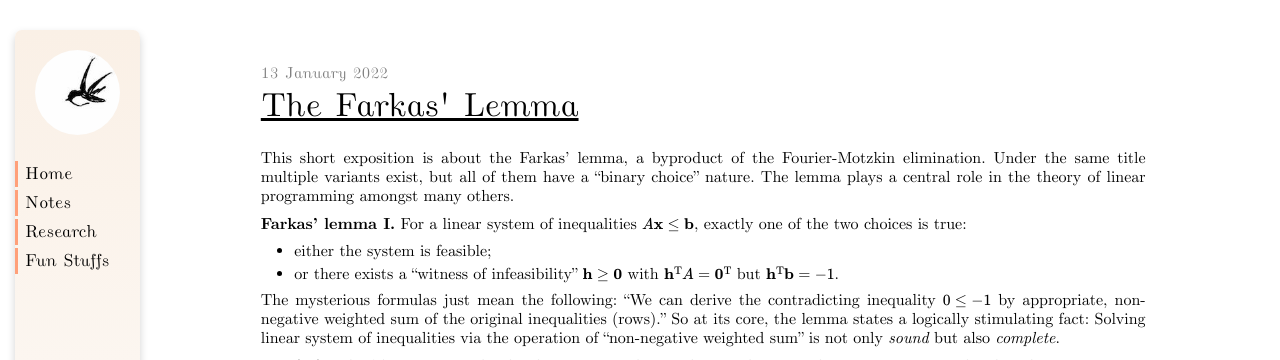
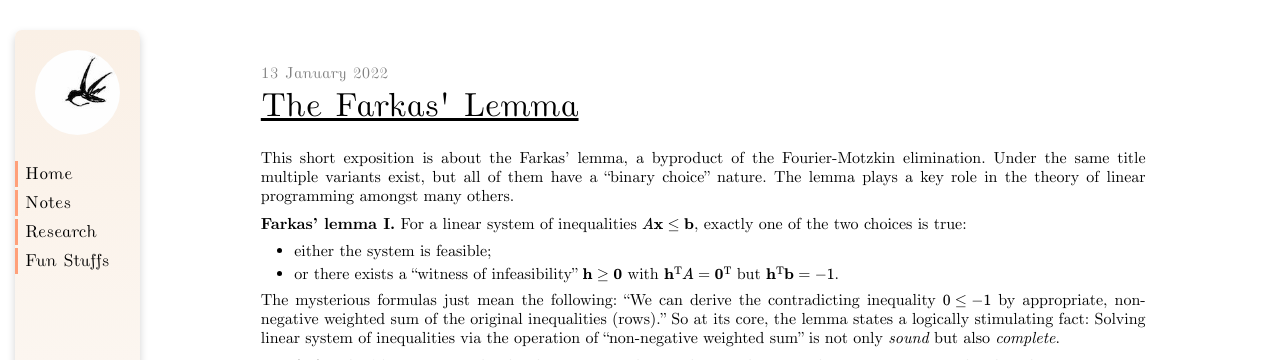
Before and after one commit to YanhengWang/yanhengwang.github.io, a Jekyll site: the page built from notes/geometry/3-3.md, in a window 1280 px wide and 1041 px high. Shown: the top 360 px of the window. Built offline with Jekyll 4.4.1, drawn with Linux system fonts in a browser that asks for light colours.

Commit message:
update polytope-3

```diff
--- a/notes/geometry/3-3.md
+++ b/notes/geometry/3-3.md
@@ -8,7 +8,7 @@ preamble: |-
     \renewcommand{\vec}[1]{\mathbf{#1}}
 ---
 
-This short exposition is about the Farkas' lemma, a byproduct of the Fourier-Motzkin elimination. Under the same title multiple variants exist, but all of them have a "binary choice" nature. The lemma plays a central role in the theory of linear programming amongst many others.
+This short exposition is about the Farkas' lemma, a byproduct of the Fourier-Motzkin elimination. Under the same title multiple variants exist, but all of them have a "binary choice" nature. The lemma plays a key role in the theory of linear programming amongst many others.
 
 **Farkas' lemma I.**
 For a linear system of inequalities $$A \vec{x} \leq \vec{b}$$, exactly one of the two choices is true:
```
Also changed, not shown: notes/geometry/3-4.md (+1 -7 lines), notes/geometry/3-5.md (added, +10 -0 lines).
